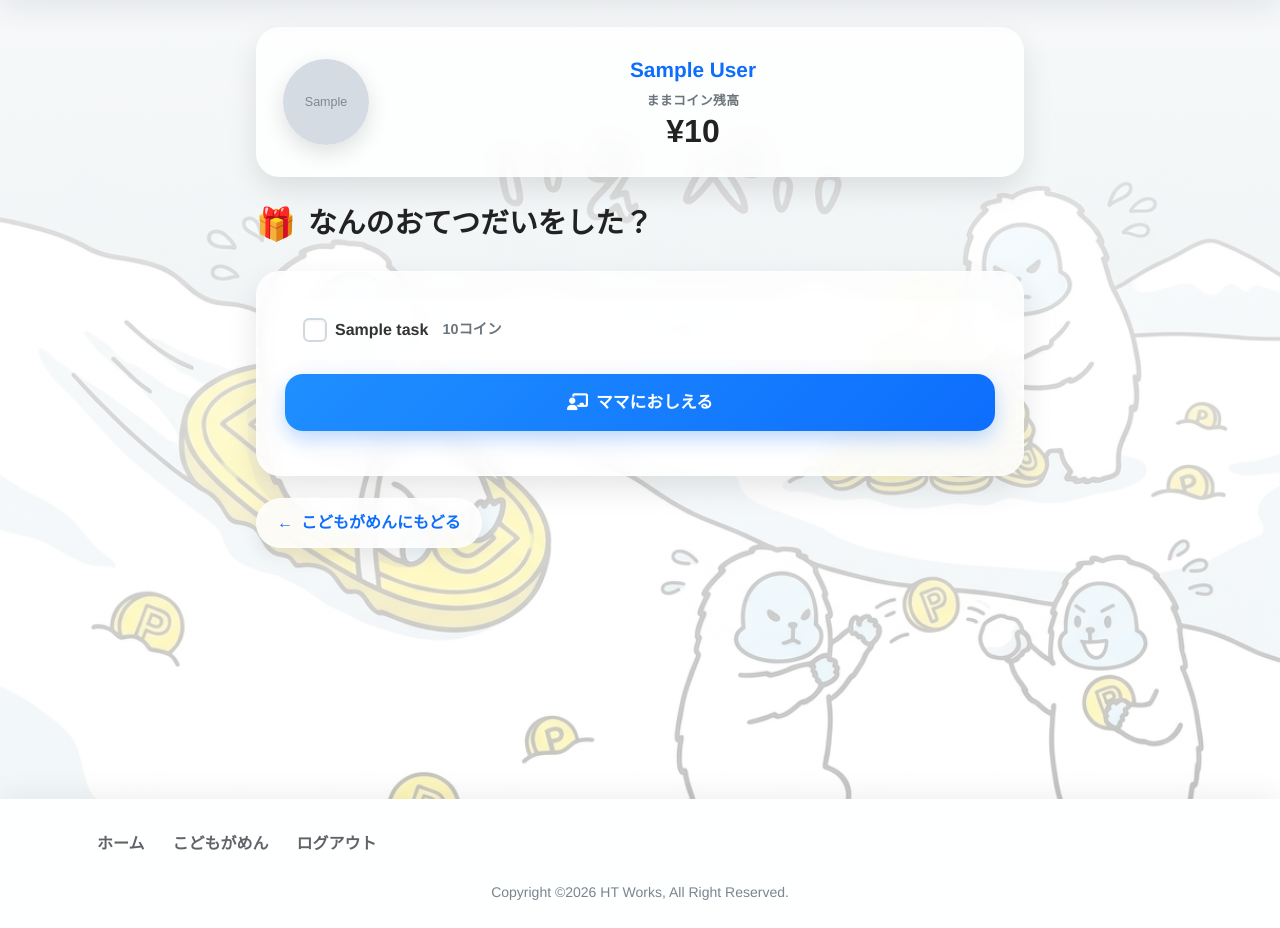
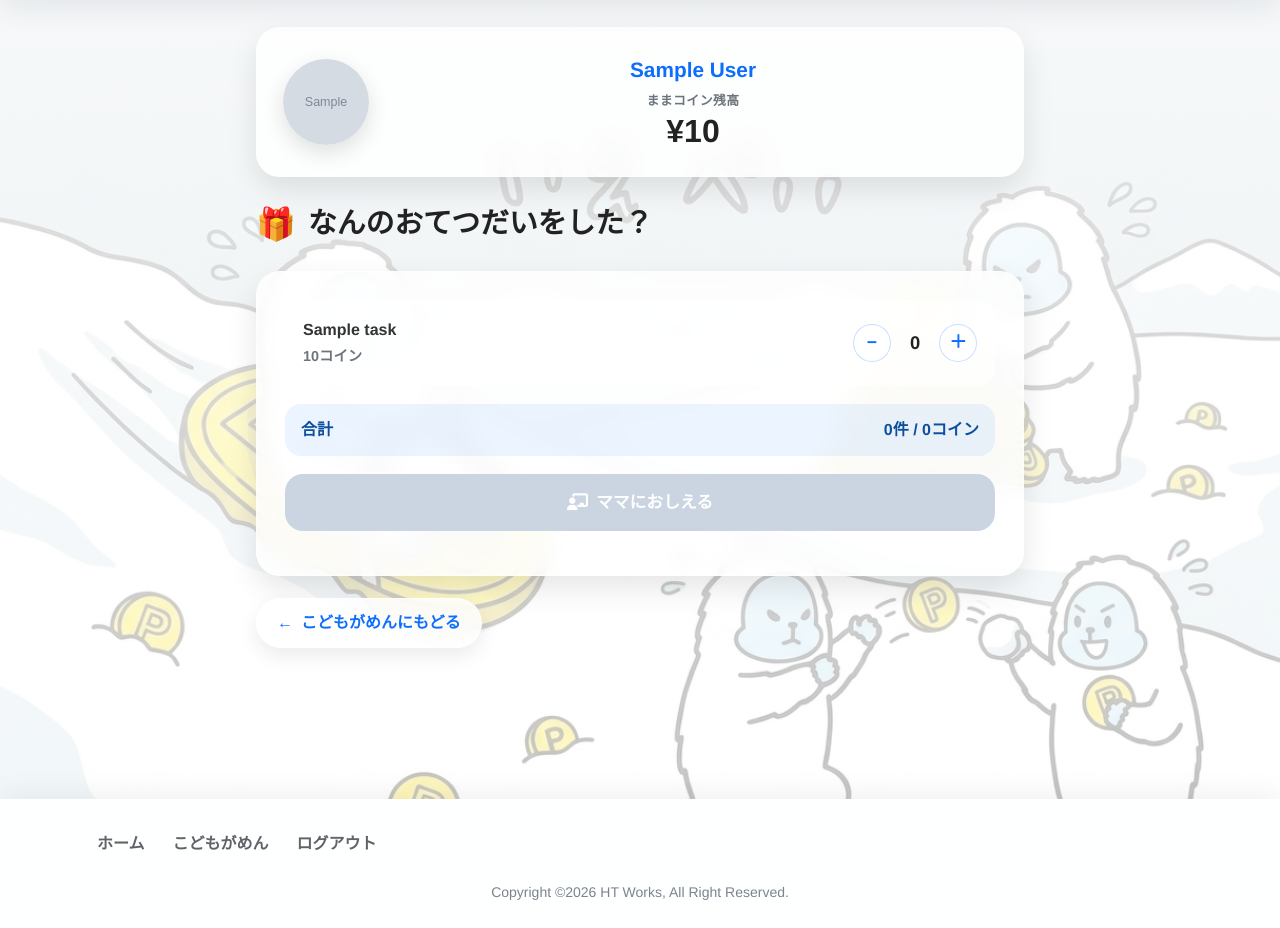
Before and after one commit to hideomit/mamaPay, a Django app: page /users/child/home/apply_task/1 in a window 1280 px wide. Shown: the part 90-1018 px from the top of the page. Run offline with Django 3.2, Linux system fonts and the light colour scheme; a user stored in the database is signed in; tables that the repository leaves empty hold one stand-in row (values such as "Sample post"); grey boxes marked "Sample" are stand-in pictures; some libraries are stand-ins or nearby versions.

Commit message:
タスクの複数申請に対応

```diff
--- a/templates/children/apply_task.html
+++ b/templates/children/apply_task.html
@@ -99,6 +99,7 @@
 .task-item {
     display: flex;
     align-items: center;
+    justify-content: space-between;
     padding: 16px;
     background: rgba(255,255,255,0.65);
     border-radius: 16px;
@@ -107,6 +108,12 @@
     cursor: pointer;
     border: 2px solid transparent;
     position: relative;
+}
+
+.task-item.is-selected {
+    background: rgba(255,255,255,0.92);
+    border-color: rgba(13,110,253,0.28);
+    box-shadow: 0 8px 18px rgba(13,110,253,0.10);
 }
 
 .task-item:hover {
@@ -160,14 +167,14 @@
 
 .task-label {
     display: flex;
-    align-items: center;
+    flex-direction: column;
+    align-items: flex-start;
     flex-grow: 1;
     cursor: pointer;
     font-weight: 600;
     color: #333;
     margin: 0;
-    gap: 14px;
-    margin-left: 8px;
+    gap: 4px;
 }
 
 .task-item input[type="checkbox"]:checked ~ .task-label {
@@ -183,6 +190,54 @@
     font-size: 0.9rem;
     color: #6c757d;
     font-weight: 600;
+}
+
+.task-stepper {
+    display: inline-flex;
+    align-items: center;
+    gap: 10px;
+    flex-shrink: 0;
+    margin-left: 16px;
+}
+
+.stepper-btn {
+    width: 38px;
+    height: 38px;
+    border-radius: 50%;
+    border: 1px solid rgba(13,110,253,0.22);
+    background: rgba(255,255,255,0.86);
+    color: #0d6efd;
+    font-size: 1.1rem;
+    font-weight: 900;
+    line-height: 1;
+    cursor: pointer;
+    transition: all 0.2s ease;
+}
+
+.stepper-btn:hover {
+    background: rgba(13,110,253,0.10);
+    transform: translateY(-1px);
+}
+
+.stepper-count {
+    min-width: 28px;
+    text-align: center;
+    color: #222;
+    font-size: 1.15rem;
+    font-weight: 900;
+}
+
+.apply-total {
+    display: flex;
+    justify-content: space-between;
+    align-items: center;
+    gap: 12px;
+    margin: 18px 0;
+    padding: 14px 16px;
+    border-radius: 16px;
+    background: rgba(13,110,253,0.08);
+    color: #0d4f9e;
+    font-weight: 900;
 }
 
 .no-tasks {
@@ -222,6 +277,13 @@
 
 .submit-btn:active {
     transform: translateY(0);
+}
+
+.submit-btn:disabled {
+    background: #cbd5e1;
+    box-shadow: none;
+    cursor: not-allowed;
+    transform: none;
 }
 
 .back-button {
@@ -272,6 +334,16 @@
         margin-bottom: 12px;
     }
 
+    .task-stepper {
+        gap: 8px;
+        margin-left: 12px;
+    }
+
+    .stepper-btn {
+        width: 34px;
+        height: 34px;
+    }
+
     .submit-btn {
         padding: 14px;
         font-size: 1rem;
@@ -306,14 +378,18 @@
 
             {% if object_list %}
                 {% for list in object_list %}
-                    <label class="task-item" for="task_{{ list.id }}">
-                        <input type="checkbox" id="task_{{ list.id }}" name="apply_task_list" value="{{ list.id }}">
-                        <span class="task-checkbox-custom"></span>
+                    <div class="task-item" data-task-item data-price="{{ list.price }}">
                         <span class="task-label">
                             <span class="task-name">{{ list.task_name }}</span>
                             <span class="task-price">{{ list.price }}コイン</span>
                         </span>
-                    </label>
+                        <span class="task-stepper">
+                            <button type="button" class="stepper-btn" data-stepper-minus aria-label="{{ list.task_name }}をへらす">−</button>
+                            <span class="stepper-count" data-stepper-count>0</span>
+                            <button type="button" class="stepper-btn" data-stepper-plus aria-label="{{ list.task_name }}をふやす">＋</button>
+                        </span>
+                        <input type="hidden" name="task_quantity_{{ list.id }}" value="0" data-stepper-input>
+                    </div>
                 {% endfor %}
             {% else %}
                 <div class="no-tasks">
@@ -325,8 +401,12 @@
             <input type="hidden" name="apply_child_id" value="{{ child_data.id }}" />
 
             {% if object_list %}
+                <div class="apply-total">
+                    <span>合計</span>
+                    <span><span id="total-count">0</span>件 / <span id="total-coin">0</span>コイン</span>
+                </div>
                 <div class="submit-container">
-                    <button type="submit" class="submit-btn">
+                    <button type="submit" class="submit-btn" id="apply-submit" disabled>
                         <i class="fas fa-chalkboard-teacher mr-2"></i>ママにおしえる
                     </button>
                 </div>
@@ -340,4 +420,55 @@
     </div>
 </div>
 
+<script>
+(function () {
+    var maxQuantity = 10;
+    var taskItems = Array.prototype.slice.call(document.querySelectorAll('[data-task-item]'));
+    var totalCount = document.getElementById('total-count');
+    var totalCoin = document.getElementById('total-coin');
+    var submitButton = document.getElementById('apply-submit');
+
+    function updateTotal() {
+        var count = 0;
+        var coin = 0;
+
+        taskItems.forEach(function (item) {
+            var input = item.querySelector('[data-stepper-input]');
+            var quantity = Number(input.value || 0);
+            var price = Number(item.getAttribute('data-price') || 0);
+
+            count += quantity;
+            coin += quantity * price;
+            item.classList.toggle('is-selected', quantity > 0);
+        });
+
+        totalCount.textContent = count;
+        totalCoin.textContent = coin;
+        submitButton.disabled = count === 0;
+    }
+
+    taskItems.forEach(function (item) {
+        var input = item.querySelector('[data-stepper-input]');
+        var countLabel = item.querySelector('[data-stepper-count]');
+        var minusButton = item.querySelector('[data-stepper-minus]');
+        var plusButton = item.querySelector('[data-stepper-plus]');
+
+        function setQuantity(nextValue) {
+            var quantity = Math.max(0, Math.min(maxQuantity, nextValue));
+            input.value = quantity;
+            countLabel.textContent = quantity;
+            updateTotal();
+        }
+
+        minusButton.addEventListener('click', function () {
+            setQuantity(Number(input.value || 0) - 1);
+        });
+
+        plusButton.addEventListener('click', function () {
+            setQuantity(Number(input.value || 0) + 1);
+        });
+    });
+}());
+</script>
+
 {% endblock %}
--- a/templates/home.html
+++ b/templates/home.html
@@ -265,8 +265,12 @@
         <section class="notice-card">
             <div class="notice-title">お知らせ</div>
             <div>
+                <span class="notice-date">2026年05月18日</span>
+                <span>おてつだいが複数入力できるようになりました</span>
+            </div>
+            <div>
                 <span class="notice-date">2026年04月29日</span>
-                <span>いえぺいサービスβテスト中（予告なく消すことがあります）</span>
+                <span>いえぺいサービスβテスト中</span>
             </div>
         </section>
 
--- a/users/views.py
+++ b/users/views.py
@@ -1,6 +1,7 @@
 import random
 from pprint import pprint
 from datetime import timedelta
+from collections import OrderedDict
 
 from django.conf import settings
 from django.contrib.staticfiles import finders
@@ -314,6 +315,44 @@ class ChildApplyView(LoginRequiredMixin, ListView):
 
 class TaskApplyView(LoginRequiredMixin, View):
 
+    max_apply_quantity = 10
+
+    def get_task_summary(self, requests):
+        summary_map = OrderedDict()
+        for request in requests:
+            task_id = request.task_id
+            if task_id not in summary_map:
+                summary_map[task_id] = {
+                    'task': request.task,
+                    'count': 0,
+                    'total_price': 0,
+                }
+            summary_map[task_id]['count'] += 1
+            summary_map[task_id]['total_price'] += request.task.price
+        return list(summary_map.values())
+
+    def get_posted_task_quantities(self, request):
+        task_quantities = {}
+        for key, value in request.POST.items():
+            if not key.startswith('task_quantity_'):
+                continue
+
+            try:
+                task_id = int(key.replace('task_quantity_', '', 1))
+                quantity = int(value)
+            except ValueError:
+                raise PermissionDenied
+
+            if quantity < 0 or quantity > self.max_apply_quantity:
+                raise PermissionDenied
+            if quantity > 0:
+                task_quantities[task_id] = quantity
+
+        if not task_quantities:
+            raise PermissionDenied
+
+        return task_quantities
+
     def send_apply_notification(self, request, child, applied_tasks):
         if not applied_tasks:
             return
@@ -323,9 +362,21 @@ class TaskApplyView(LoginRequiredMixin, View):
             return
 
         approval_url = request.build_absolute_uri(reverse('child_status', args=[child.id]))
-        task_lines = '\n'.join(
-            ['・{}（{}コイン）'.format(task.task_name, task.price) for task in applied_tasks]
-        )
+        task_summary = OrderedDict()
+        for task in applied_tasks:
+            if task.id not in task_summary:
+                task_summary[task.id] = {'task': task, 'count': 0, 'total_price': 0}
+            task_summary[task.id]['count'] += 1
+            task_summary[task.id]['total_price'] += task.price
+
+        task_lines = '\n'.join([
+            '・{} × {}（{}コイン）'.format(
+                item['task'].task_name,
+                item['count'],
+                item['total_price'],
+            )
+            for item in task_summary.values()
+        ])
         total_coin = sum(task.price for task in applied_tasks)
 
         message = (
@@ -348,7 +399,6 @@ class TaskApplyView(LoginRequiredMixin, View):
         )
 
     def post(self, request, *args, **kwargs):
-        apply_task_list = request.POST.getlist('apply_task_list')
         apply_child_id = request.POST.get('apply_child_id', None)
         child = get_object_or_404(Child, id=apply_child_id)
         user = self.request.user
@@ -360,10 +410,8 @@ class TaskApplyView(LoginRequiredMixin, View):
         else:
             raise PermissionDenied
 
-        try:
-            posted_task_ids = {int(task_id) for task_id in apply_task_list}
-        except ValueError:
-            raise PermissionDenied
+        task_quantities = self.get_posted_task_quantities(request)
+        posted_task_ids = set(task_quantities.keys())
 
         applied_tasks = list(Task.objects.filter(
             id__in=posted_task_ids,
@@ -374,19 +422,28 @@ class TaskApplyView(LoginRequiredMixin, View):
         if valid_task_ids != posted_task_ids:
             raise PermissionDenied
 
-        for apply_task in apply_task_list:
-            ##申請リストの更新
-            childRequest = Request(cuser=child, task_id=apply_task, status=1, puser=child.puser)
-            childRequest.save()
+        applied_task_instances = []
+        task_map = {task.id: task for task in applied_tasks}
+        for task_id, quantity in task_quantities.items():
+            for _ in range(quantity):
+                childRequest = Request(cuser=child, task_id=task_id, status=1, puser=child.puser)
+                childRequest.save()
+                applied_task_instances.append(task_map[task_id])
 
-        self.send_apply_notification(request, child, applied_tasks)
+        self.send_apply_notification(request, child, applied_task_instances)
 
         request_list = Request.objects.select_related('task').filter(cuser=child, status=1)
         child_data = child
         balance_data = Balance.objects.select_related('cuser').get(cuser=child)
+        request_summary_list = self.get_task_summary(request_list)
 
         return render(request, 'children/apply_complete.html',
-                      {'child_data': child_data, 'request_list': request_list, 'balance_data': balance_data})
+                      {
+                          'child_data': child_data,
+                          'request_list': request_list,
+                          'request_summary_list': request_summary_list,
+                          'balance_data': balance_data,
+                      })
 
 
 class TaskApplyCompView(LoginRequiredMixin, View):
```
Also changed, not shown: accounts/views.py (+47 -5 lines), templates/children/apply_complete.html (+12 -1 lines), templates/children/child_status.html (+17 -4 lines).
